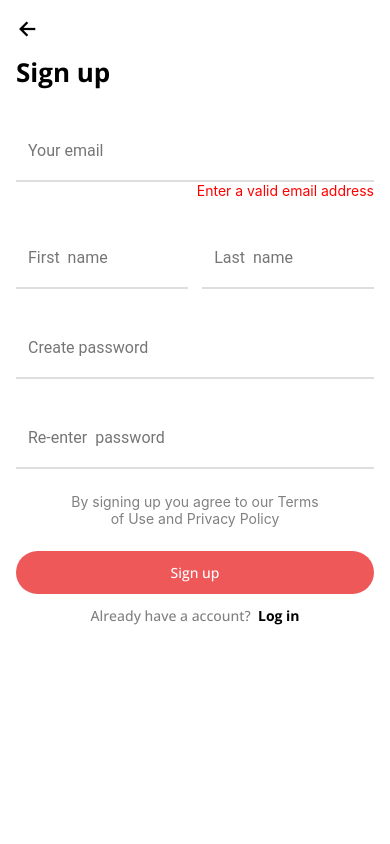
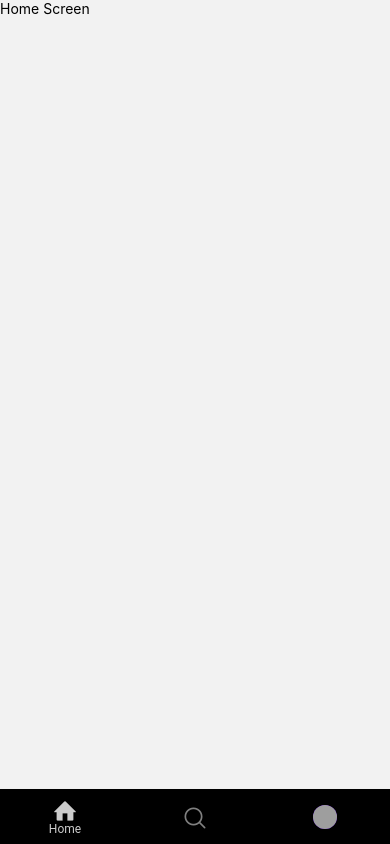
Before and after one commit to eth-jashan/socio-app-frontend, a React Native app: screen /homeScreen in a window 390 px wide. Built offline with nearby package versions, Linux system fonts and the light colour scheme; grey boxes are pictures that could not be loaded.

Commit message:
Hot Fixes af Bottom Tab

```diff
--- a/Source/Component/AuthStack/startup.js
+++ b/Source/Component/AuthStack/startup.js
@@ -4,7 +4,7 @@ import LottieView from "lottie-react-native";
 
 
 //styles
-import StartupStyles from '../../Styles/AuthStack/StartupStyles';
+// import StartupStyles from '../../Styles/AuthStack/StartupStyles';
 
 const Startup = (props) => {
 
--- a/Source/NavigationStack/BottomStack.js
+++ b/Source/NavigationStack/BottomStack.js
@@ -5,16 +5,14 @@ import ProfileScreen from '../Screens/HomeStack/profile-screen';
 import SearchScreen from '../Screens/HomeStack/search-screen';
 import {
   Entypo,
-  Feather,
-  MaterialIcons,
-  Ionicons,
-  FontAwesome5,
-  MaterialCommunityIcons,
   AntDesign,
   FontAwesome,
 } from "@expo/vector-icons";
+import { Avatar } from 'react-native-paper';
 
 const Tab = createMaterialBottomTabNavigator();
+
+const demoProfile = 'https://bestprofilepictures.com/wp-content/uploads/2021/04/Cool-Profile-Picture.jpg'
 
 
 const BottomStack = () => {
@@ -55,7 +53,7 @@ const BottomStack = () => {
           options={{
             tabBarLabel: "Profile",
             tabBarIcon: ({ color }) => (
-              <FontAwesome name="user" size={24} color={color} />
+              <Avatar.Image size={24} source={{uri:demoProfile}} />
             ),
           }}
         />
--- a/Source/NavigationStack/index.js
+++ b/Source/NavigationStack/index.js
@@ -9,11 +9,11 @@ const NavigationStack = createStackNavigator()
 const AppNavigator = () => (
   <NavigationContainer>
     <NavigationStack.Navigator screenOptions={{ headerShown: false }}>
-      <NavigationStack.Screen
+      {/* <NavigationStack.Screen
         name={"authFlow"}
         component={AuthStack}
         screenOptions={{ headerShown: false }}
-      />
+      /> */}
       <NavigationStack.Screen
         name={"homeFlow"}
         component={HomeStack}
--- a/Source/Screens/AuthStack/signup-screen.js
+++ b/Source/Screens/AuthStack/signup-screen.js
@@ -10,10 +10,7 @@ import {
   TouchableOpacity,
 } from "react-native";
 import { TextInput } from "react-native-paper";
-
-import Startup from "../../Component/AuthStack/startup";
 import constants from "../../Constants/styles";
-import StartupStyles from '../../Styles/AuthStack/StartupStyles'
 import { Ionicons } from '@expo/vector-icons';
 import { useDispatch } from "react-redux";
 import { signupUser } from "../../Redux/auth/action";
@@ -85,7 +82,7 @@ const AuthScreen = () => {
     <View style={{marginVertical:12}}>
 
       <TextInput autoCapitalize={'none'} value={user.email} onChangeText={(text)=>setUser(prev=>({...prev,email:text}))} theme ={{colors:{primary:constants.colors.primary}}} mode='flat' placeholder='Your email'  style={[styles.textInput, {width:'100%'}]} />
-      {!validationEmail() && <Text style={{alignSelf:'flex-end', color:constants.colors.error}}>Enter a valid email address</Text>}
+      {(!validationEmail() && user.email.length>0)? <Text style={{alignSelf:'flex-end', color:constants.colors.error}}>Enter a valid email address</Text>:null}
 
       <View style={{flexDirection:'row', width:'100%', justifyContent:'space-between', marginTop:26}}>
         <View style={{width:'48%'}}>
--- a/Source/Screens/HomeStack/home-screen.js
+++ b/Source/Screens/HomeStack/home-screen.js
@@ -1,11 +1,14 @@
 import React from 'react'
 import {View,Text} from 'react-native'
+import { Avatar } from 'react-native-paper';
+import { SafeAreaView } from 'react-native-safe-area-context';
 
 const HomeScreen = () => {
+
     return (
-        <View>
-            <Text>AOOO NA BHAI</Text>
-        </View>
+        <SafeAreaView>
+            <Text>Home Screen</Text>
+        </SafeAreaView>
     )
 }
 
--- a/Source/Screens/HomeStack/profile-screen.js
+++ b/Source/Screens/HomeStack/profile-screen.js
@@ -1,11 +1,12 @@
 import React from "react";
 import { View, Text } from "react-native";
+import { SafeAreaView } from "react-native-safe-area-context";
 
 const ProfileScreen = () => {
   return (
-    <View>
-      <Text>ProfileScreen</Text>
-    </View>
+    <SafeAreaView>
+      <Text>Home Screen</Text>
+    </SafeAreaView>
   );
 };
 
--- a/Source/Screens/HomeStack/search-screen.js
+++ b/Source/Screens/HomeStack/search-screen.js
@@ -1,11 +1,12 @@
 import React from "react";
 import { View, Text } from "react-native";
+import { SafeAreaView } from "react-native-safe-area-context";
 
 const SearchScreen = () => {
   return (
-    <View>
-      <Text>SearchScreen</Text>
-    </View>
+    <SafeAreaView>
+      <Text>Home Screen</Text>
+    </SafeAreaView>
   );
 };
 
```
Also changed, not shown: 1 other file (tests, documents, lock files or other folders).
